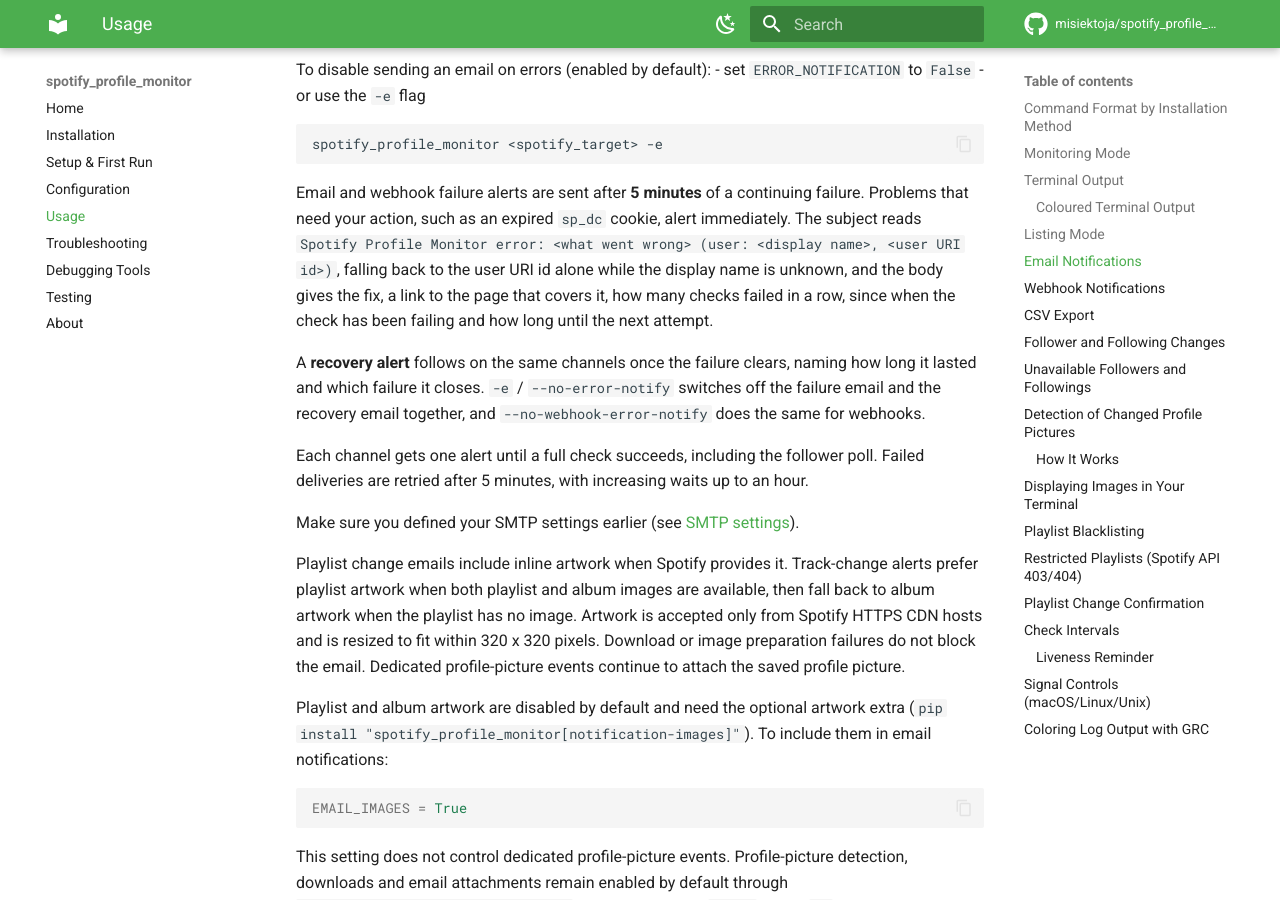
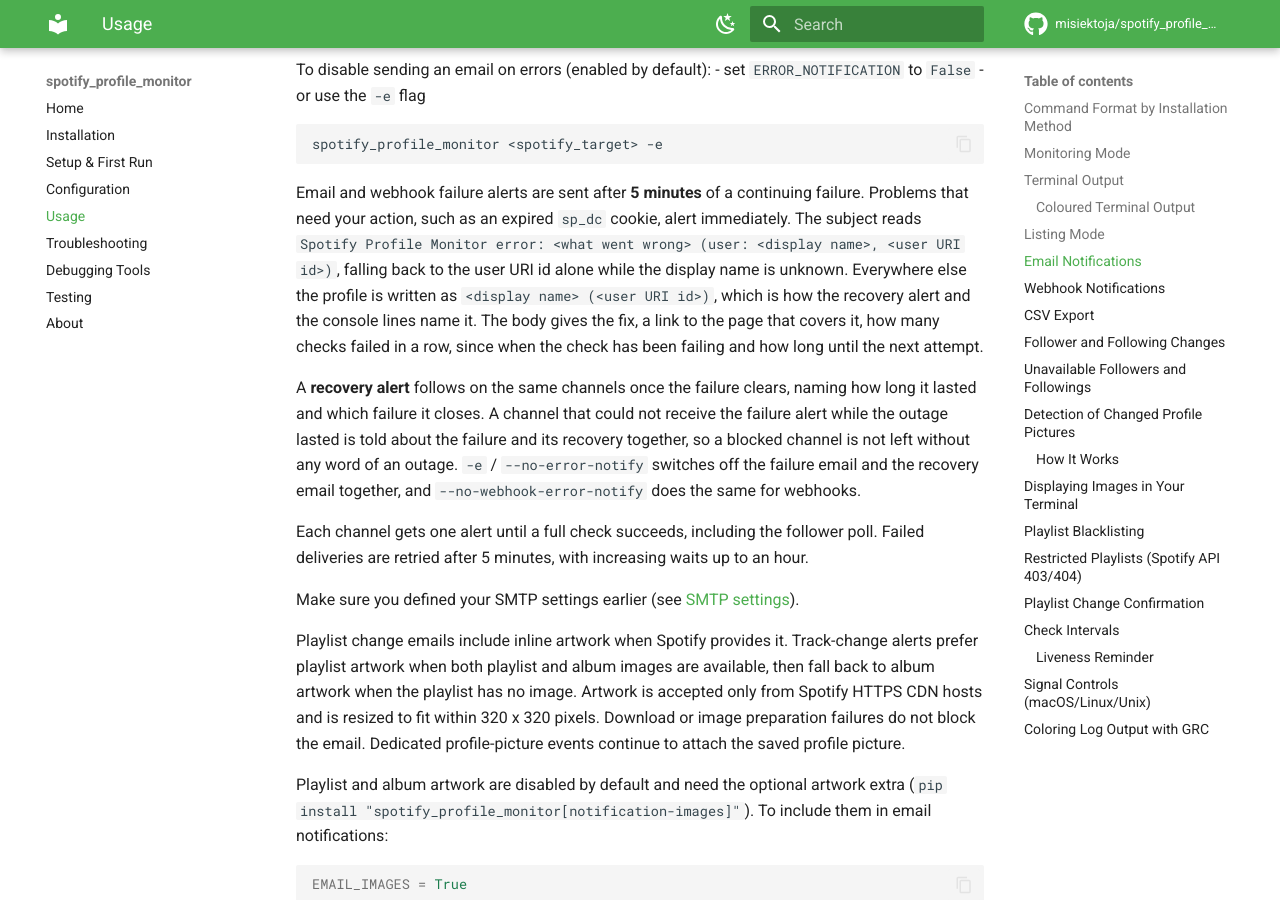
Before and after one commit to misiektoja/spotify_profile_monitor, an MkDocs documentation site: the page built from docs/usage.md, in a window 1280 px wide and 900 px high, scrolled down 7928 px. Built offline with MkDocs 1.6.1 and Material for MkDocs 9.7.7, drawn with Linux system fonts in a browser that asks for light colours; comment, search, counter and statistics services are not loaded.

Commit message:
docs(usage): describe the profile label and the combined failure and recovery alert

````diff
--- a/docs/usage.md
+++ b/docs/usage.md
@@ -275,9 +275,9 @@
 spotify_profile_monitor <spotify_target> -e
 ```
 
-Email and webhook failure alerts are sent after **5 minutes** of a continuing failure. Problems that need your action, such as an expired `sp_dc` cookie, alert immediately. The subject reads `Spotify Profile Monitor error: <what went wrong> (user: <display name>, <user URI id>)`, falling back to the user URI id alone while the display name is unknown, and the body gives the fix, a link to the page that covers it, how many checks failed in a row, since when the check has been failing and how long until the next attempt.
+Email and webhook failure alerts are sent after **5 minutes** of a continuing failure. Problems that need your action, such as an expired `sp_dc` cookie, alert immediately. The subject reads `Spotify Profile Monitor error: <what went wrong> (user: <display name>, <user URI id>)`, falling back to the user URI id alone while the display name is unknown. Everywhere else the profile is written as `<display name> (<user URI id>)`, which is how the recovery alert and the console lines name it. The body gives the fix, a link to the page that covers it, how many checks failed in a row, since when the check has been failing and how long until the next attempt.
 
-A **recovery alert** follows on the same channels once the failure clears, naming how long it lasted and which failure it closes. `-e` / `--no-error-notify` switches off the failure email and the recovery email together, and `--no-webhook-error-notify` does the same for webhooks.
+A **recovery alert** follows on the same channels once the failure clears, naming how long it lasted and which failure it closes. A channel that could not receive the failure alert while the outage lasted is told about the failure and its recovery together, so a blocked channel is not left without any word of an outage. `-e` / `--no-error-notify` switches off the failure email and the recovery email together, and `--no-webhook-error-notify` does the same for webhooks.
 
 Each channel gets one alert until a full check succeeds, including the follower poll. Failed deliveries are retried after 5 minutes, with increasing waits up to an hour.
 
````
